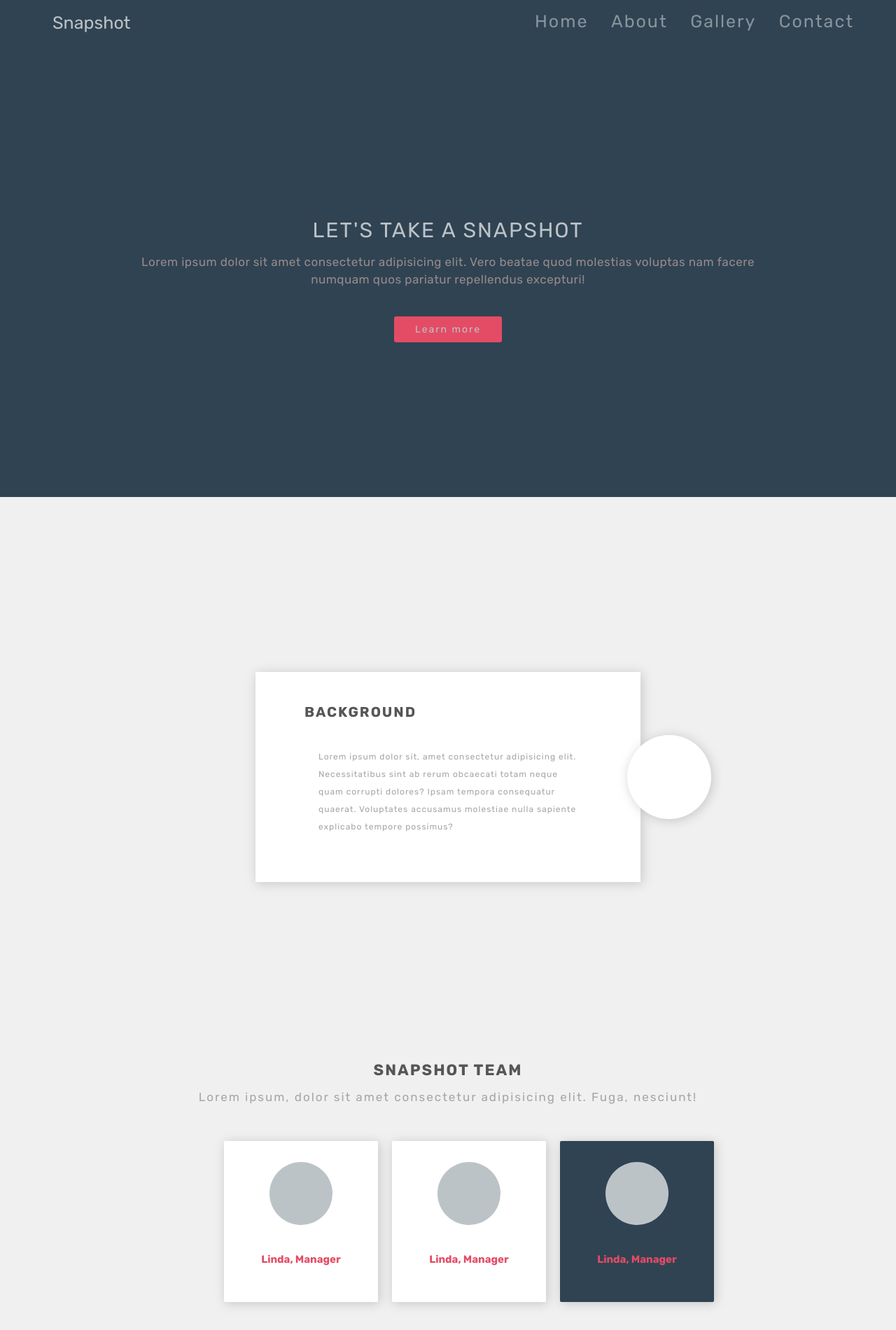
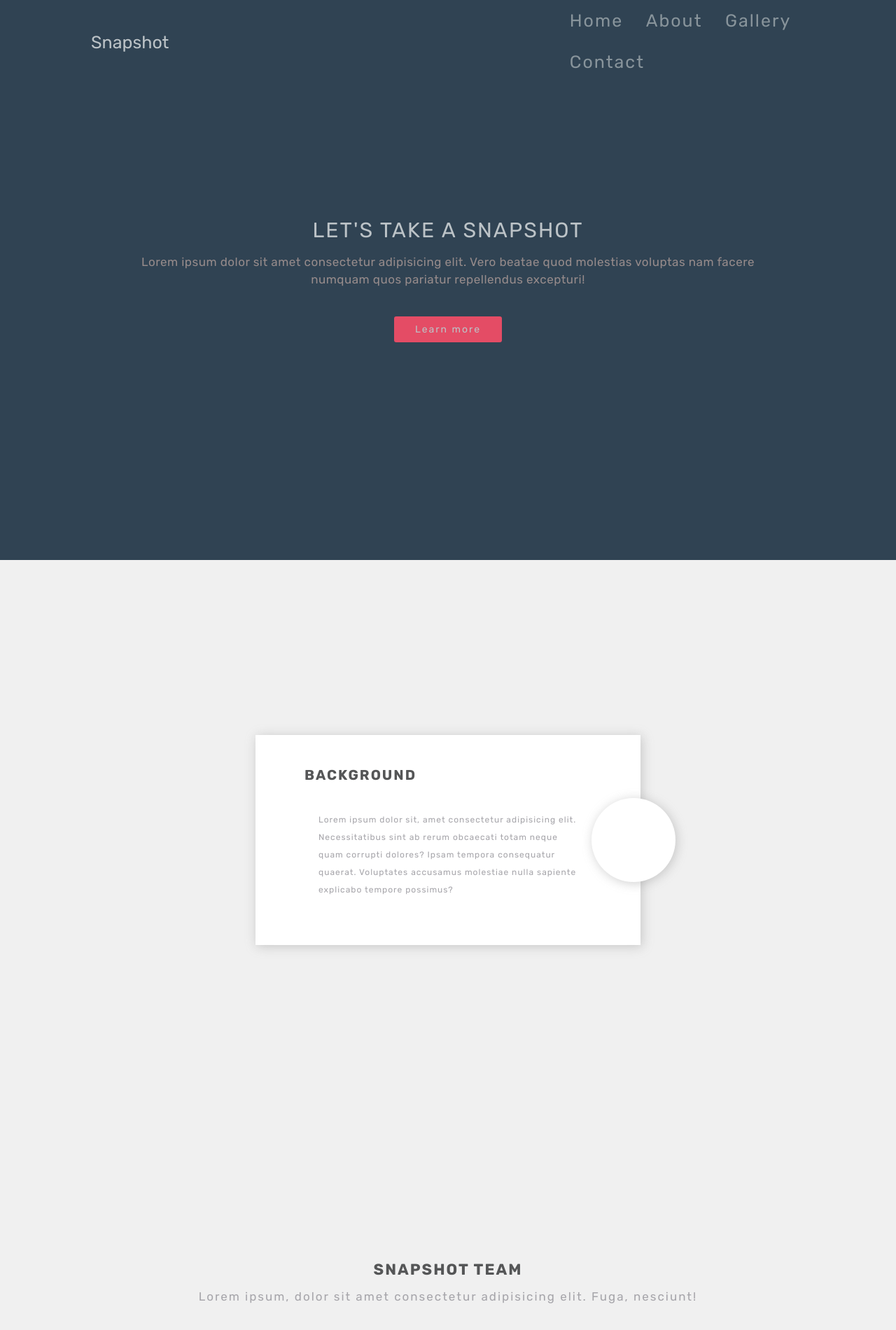
Before and after one commit to PaDeHsKi/responsve-web-design-task, a plain HTML site: page index.html in a window 1280 px wide. Shown: the top 1900 px of the page at 70% size. Drawn offline with Linux system fonts and the light colour scheme.

Commit message:
Update style.css

```diff
--- a/style.css
+++ b/style.css
@@ -207,7 +207,6 @@ ul.nav-links {
 #hero {
     background-color: #304353;
     text-align: center;
-    margin-bottom: -90px;
 }
 
 .hero h3 {
@@ -238,7 +237,7 @@ ul.nav-links {
     padding: 15px 40px;
     margin: 50px 70px;
     width: 550px;
-    height: 400px;
+    height: 600px;
     position: relative;
 }
 
@@ -271,7 +270,7 @@ ul.nav-links {
 .snapshot-team {
     background: #f0f0f0;
     text-align: center;
-    padding-top: 0.5rem;
+    padding-top: 20rem;
 }
 
 .snapshot-team h2 {
@@ -350,7 +349,7 @@ ul.nav-links {
 
 .gallery-section {
     background: #fff;
-    padding: 4rem;
+    padding: 10rem;
 }
 
 .gallery-content {
@@ -515,7 +514,8 @@ textarea {
         position: initial;
         display: inline-block;
         height: auto;
-        width: fit-content;
+        width: auto;
+        padding-left: 100px;
         background-color: transparent;
     }
 
@@ -528,6 +528,13 @@ textarea {
     }
 
     /*end header*/
+
+    .brand h1 {
+        padding-left: 100px;
+        font-size: 2.5rem;
+        font-weight: 100;
+        color: #bcc3c7;
+    }
 
     .hero-background-pos {
         left: 66%;
@@ -549,26 +556,3 @@ textarea {
 }
 
 /*end media query for desktop*/
-
-/*media query for tablet*/
-@media only screen and (min-width: 768px) {
-    .hero-background-pos {
-        left: 70%;
-    }
-
-    .about {
-        height: 300px;
-    }
-
-    .about h4 {
-        padding: 3rem;
-    }
-
-    .snapshot-box-content {
-        display: flex;
-        justify-content: center;
-    }
-
-}
-
-/*end media query for tablet*/
```
